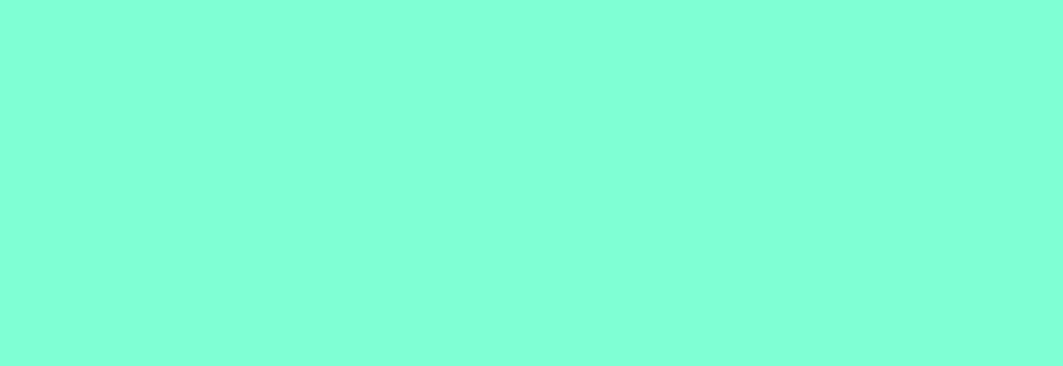
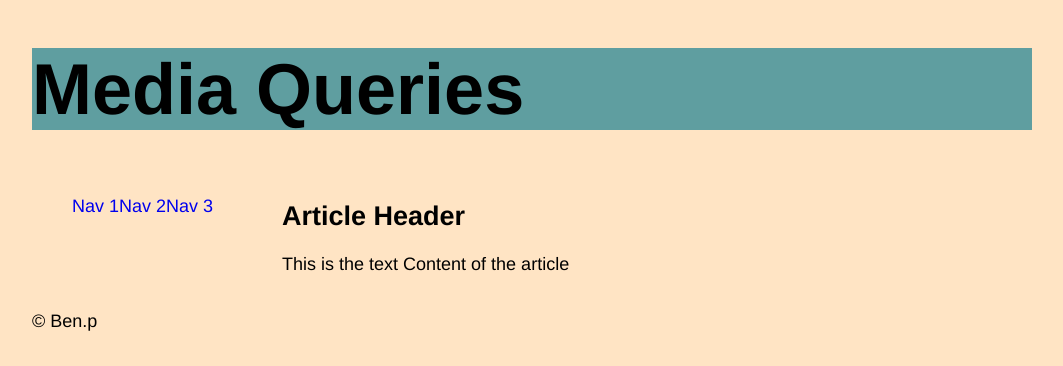
Before and after one commit to perr0520/html-week2, a plain HTML site: page index.html in a window 1280 px wide. Shown: the whole page, without its empty margins (108-1171 px from the left). Drawn offline with Linux system fonts and the light colour scheme.

Commit message:
media queries added to css

```diff
--- a/index.html
+++ b/index.html
@@ -8,6 +8,27 @@
     <link href="styles/styles.css" rel="stylesheet">
 </head>
 <body>
+    <header>
+        <h1>Media Queries</h1>
+    </header>
+    <div class="columns">
+        <nav>
+            <ul>
+                <li><a href="#">Nav 1</a></li>
+                <li><a href="#">Nav 2</a></li>
+                <li><a href="#">Nav 3</a></li>
+            </ul>
+        </nav>
+        <main>
+            <article>
+                <h2>Article Header</h2>
+                <p>This is the text Content of the article</p>
+            </article>
+        </main>
+    </div>
+    <footer>
+        <p>&copy; Ben.p</p>
+    </footer>
 
 </body>
 </html>
--- a/styles/styles.css
+++ b/styles/styles.css
@@ -1,3 +1,52 @@
-body {
-    background-color: aquamarine;
+/*********************************************
+                    Defaults
+**********************************************/
+
+html {
+    font-family: 'Franklin Gothic Medium', 'Arial Narrow', Arial, sans-serif;
+    font-size: 18px;
 }
+
+h1 {
+    font-size: 3em;
+}
+
+a {
+    text-decoration: none;
+}
+
+ul {
+    list-style: none;
+}
+
+/*********************************************
+                    Media Queries
+**********************************************/
+
+@media screen and (min-width: 640px) {
+    nav ul {
+        display: flex;
+    }
+
+    .columns {
+        display: grid;
+        grid-template-columns: 1fr 3fr;
+    }
+
+}
+
+@media screen and (min-width: 960px) {
+
+    body {
+        background-color: bisque;
+        width: 90%;
+        max-width: 1000px;
+        margin: 0 auto;
+    }
+
+    h1 {
+        font-size: 4em;
+        background: cadetblue;
+    }
+
+}
```
